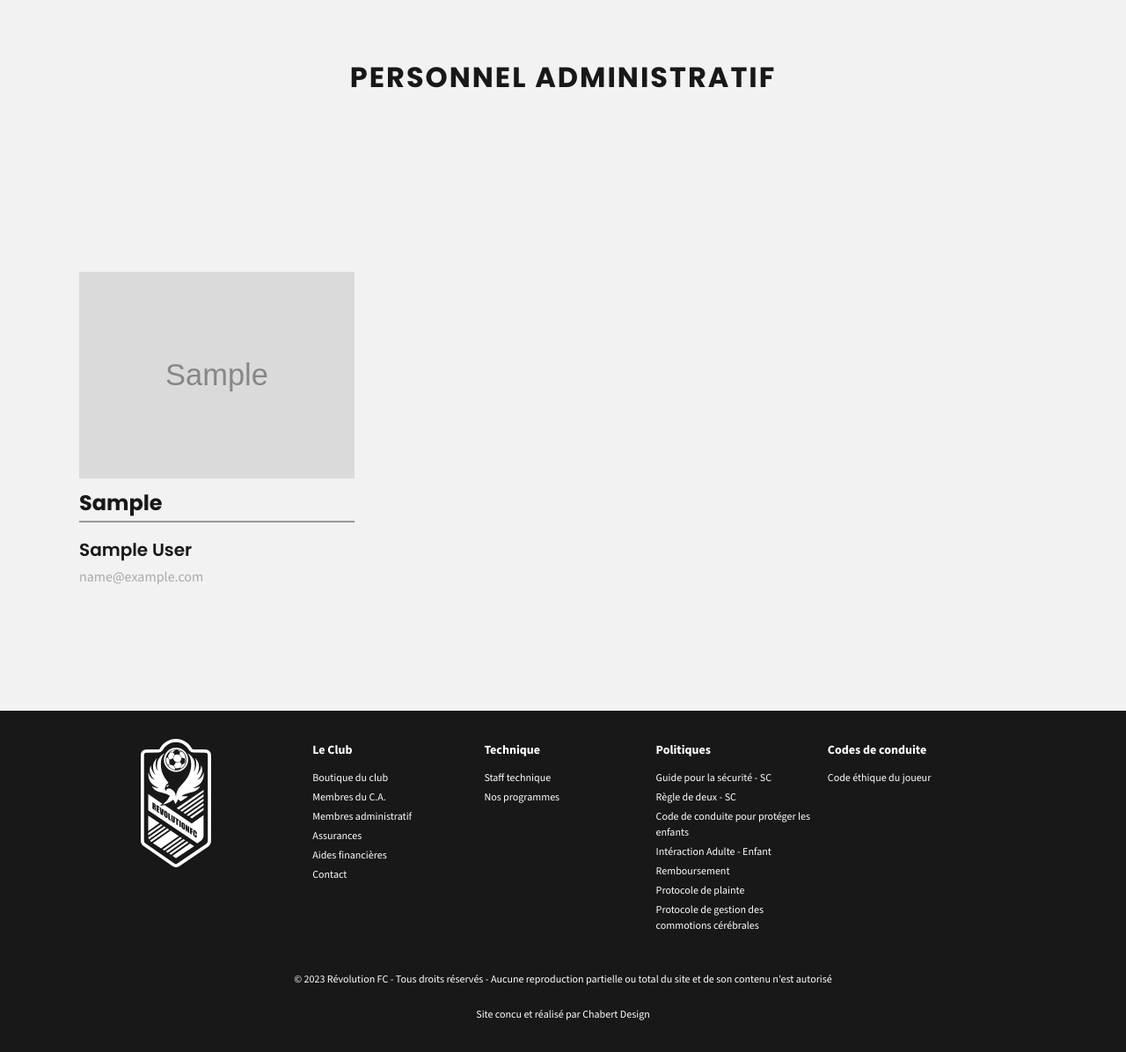
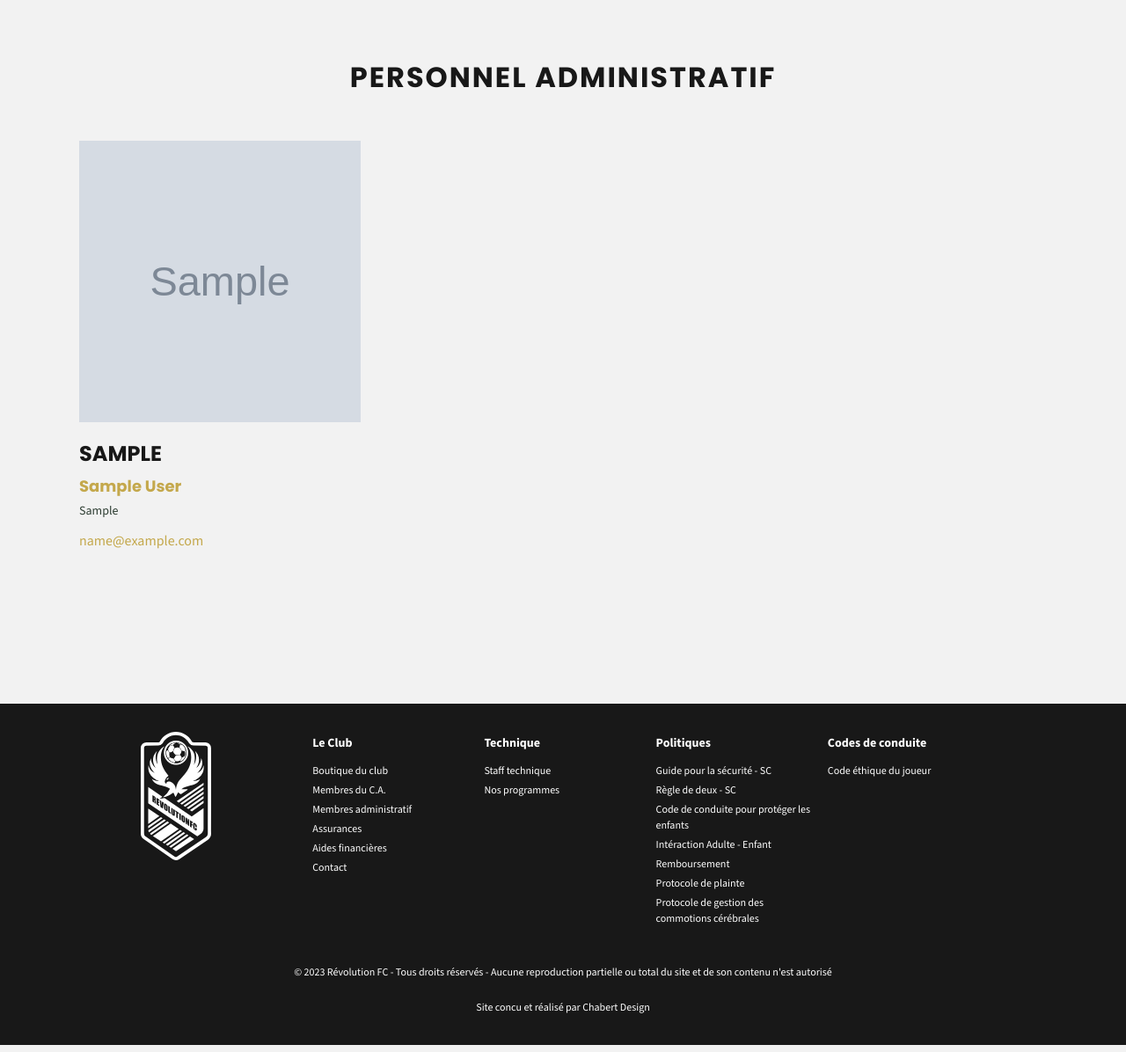
Before and after one commit to jo-chab/revolution-fc, a PHP site: page /club/membres_admin in a window 1280 px wide. Shown: the part 111-1307 px from the top of the page at 88% size. Run offline with PHP 8.4, Linux system fonts and the light colour scheme; tables that the repository leaves empty or names only in its code hold one stand-in row (values such as "Sample post"); grey boxes marked "Sample" are stand-in pictures; some libraries are stand-ins or nearby versions.

Commit message:
various fixes from admin

```diff
--- a/assets/css/global.css
+++ b/assets/css/global.css
@@ -567,44 +567,44 @@ img {
   height: auto; }
 
 /*** For extend ***/
-.web-layout, article, .w-hero .hero-overlay-content {
+.web-layout, article, .list-people, .w-hero .hero-overlay-content {
   width: 100%;
   max-width: 1260px;
   margin: 0 auto;
   position: relative; }
-  .web-layout.flex-layout, article.flex-layout, .w-hero .flex-layout.hero-overlay-content {
+  .web-layout.flex-layout, article.flex-layout, .flex-layout.list-people, .w-hero .flex-layout.hero-overlay-content {
     display: flex; }
-  .web-layout.grid-layout, article.grid-layout, .w-hero .grid-layout.hero-overlay-content {
+  .web-layout.grid-layout, article.grid-layout, .grid-layout.list-people, .w-hero .grid-layout.hero-overlay-content {
     display: grid;
     gap: 1rem; }
     @media (min-width: 768px) {
-      .web-layout.grid-layout, article.grid-layout, .w-hero .grid-layout.hero-overlay-content {
+      .web-layout.grid-layout, article.grid-layout, .grid-layout.list-people, .w-hero .grid-layout.hero-overlay-content {
         gap: 1.5rem; } }
     @media (min-width: 1024px) {
-      .web-layout.grid-layout, article.grid-layout, .w-hero .grid-layout.hero-overlay-content {
+      .web-layout.grid-layout, article.grid-layout, .grid-layout.list-people, .w-hero .grid-layout.hero-overlay-content {
         gap: 2.5rem; } }
-    .web-layout.grid-layout.field-filter, article.grid-layout.field-filter, .w-hero .grid-layout.field-filter.hero-overlay-content {
+    .web-layout.grid-layout.field-filter, article.grid-layout.field-filter, .grid-layout.field-filter.list-people, .w-hero .grid-layout.field-filter.hero-overlay-content {
       gap: .5rem; }
-  .web-layout.col-12, article.col-12, .w-hero .col-12.hero-overlay-content {
+  .web-layout.col-12, article.col-12, .col-12.list-people, .w-hero .col-12.hero-overlay-content {
     grid-template-columns: repeat(4, 1fr); }
     @media (min-width: 768px) {
-      .web-layout.col-12, article.col-12, .w-hero .col-12.hero-overlay-content {
+      .web-layout.col-12, article.col-12, .col-12.list-people, .w-hero .col-12.hero-overlay-content {
         grid-template-columns: repeat(6, 1fr); } }
     @media (min-width: 1024px) {
-      .web-layout.col-12, article.col-12, .w-hero .col-12.hero-overlay-content {
+      .web-layout.col-12, article.col-12, .col-12.list-people, .w-hero .col-12.hero-overlay-content {
         grid-template-columns: repeat(12, 1fr); } }
-  .web-layout.col-2, article.col-2, .w-hero .col-2.hero-overlay-content {
+  .web-layout.col-2, article.col-2, .col-2.list-people, .w-hero .col-2.hero-overlay-content {
     grid-template-columns: 1fr; }
     @media (min-width: 768px) {
-      .web-layout.col-2, article.col-2, .w-hero .col-2.hero-overlay-content {
+      .web-layout.col-2, article.col-2, .col-2.list-people, .w-hero .col-2.hero-overlay-content {
         grid-template-columns: repeat(2, 1fr); } }
-  .web-layout.col-3, article.col-3, .w-hero .col-3.hero-overlay-content {
+  .web-layout.col-3, article.col-3, .col-3.list-people, .w-hero .col-3.hero-overlay-content {
     grid-template-columns: 1fr; }
     @media (min-width: 768px) {
-      .web-layout.col-3, article.col-3, .w-hero .col-3.hero-overlay-content {
+      .web-layout.col-3, article.col-3, .col-3.list-people, .w-hero .col-3.hero-overlay-content {
         grid-template-columns: repeat(2, 1fr); } }
     @media (min-width: 1024px) {
-      .web-layout.col-3, article.col-3, .w-hero .col-3.hero-overlay-content {
+      .web-layout.col-3, article.col-3, .col-3.list-people, .w-hero .col-3.hero-overlay-content {
         grid-template-columns: repeat(3, 1fr); } }
 
 /*******************************************************
@@ -1055,39 +1055,59 @@ DESIGN SYSTEM – Lists
       /* Unicode character for a bullet (circle) */
       display: inline-flex; }
 
-.list-basic {
-  margin-bottom: 1rem;
-  margin-inline-start: 0; }
-  @media (min-width: 768px) {
-    .list-basic {
-      margin-inline-start: 3rem; } }
-  .list-basic li {
-    list-style-type: disc;
-    margin-bottom: .5rem;
-    font-family: 'Source Sans 3', sans-serif;
-    font-weight: 300;
-    font-size: 1rem;
-    line-height: 1.3em;
-    color: #181818; }
-    .list-basic li:last-of-type {
-      margin-bottom: 0; }
-    @media (min-width: 768px) {
-      .list-basic li {
-        font-size: 1.125rem; } }
-    .list-basic li a {
+.list-people {
+  margin-block: 3rem; }
+  @media (min-width: 768px) {
+    .list-people.col-2 .list-people-header {
+      grid-column: span 2; } }
+  @media (min-width: 768px) {
+    .list-people.col-3 .list-people-header {
+      grid-column: span 2; } }
+  @media (min-width: 1024px) {
+    .list-people.col-3 .list-people-header {
+      grid-column: span 3; } }
+  .list-people .people-el {
+    display: flex;
+    flex-flow: column nowrap;
+    gap: .5rem; }
+    .list-people .people-el .list-people-function {
+      font-family: 'Poppins', sans-serif;
+      font-weight: 700;
+      font-size: 1.5rem;
+      line-height: 1em;
+      color: #181818;
+      text-transform: uppercase;
+      margin-bottom: .5rem; }
+    .list-people .people-el .list-people-img {
+      margin-bottom: 1rem;
+      width: 100%;
+      aspect-ratio: 1;
+      background-position: top center;
+      background-repeat: no-repeat;
+      background-size: cover; }
+      @media (min-width: 768px) {
+        .list-people .people-el .list-people-img {
+          max-width: 320px; } }
+    .list-people .people-el .list-people-name {
+      font-family: 'Poppins', sans-serif;
+      font-weight: 700;
+      font-size: 1.125rem;
+      line-height: 1em;
+      color: #C4A84C;
+      text-transform: capitalize; }
+    .list-people .people-el .list-people-legend {
+      font-family: 'Source Sans 3', sans-serif;
       font-weight: 400;
-      color: #949A90;
-      border-bottom: 3px solid #949A90;
-      padding: 0 2px;
-      -webkit-transition: all 0.2s ease;
-      -moz-transition: all 0.2s ease;
-      transition: all 0.2s ease; }
-      .list-basic li a:hover {
-        background-color: #949A90;
-        color: white;
-        -webkit-transition: all 0.4s ease;
-        -moz-transition: all 0.4s ease;
-        transition: all 0.4s ease; }
+      font-size: 0.875rem;
+      line-height: 1.5em;
+      color: #2D3D32; }
+    .list-people .people-el .list-people-email {
+      margin-top: .5rem;
+      font-family: 'Source Sans 3', sans-serif;
+      font-weight: 400;
+      font-size: 1rem;
+      line-height: 1em;
+      color: #C4A84C; }
 
 /***** DOCUMENTS LISTS *****/
 .w-list-docs {
--- a/assets/css/global_admin.css
+++ b/assets/css/global_admin.css
@@ -666,7 +666,7 @@ ALERT MESSAGES in Dashboard
 .message-box {
   display: flex;
   flex-flow: row nowrap;
-  position: absolute;
+  position: fixed;
   bottom: 4rem;
   left: 50%;
   transform: translateX(-50%);
--- a/assets/scss/_admin-layout.scss
+++ b/assets/scss/_admin-layout.scss
@@ -158,7 +158,7 @@ ALERT MESSAGES in Dashboard
     display: flex;
     flex-flow: row nowrap;
 
-    position: absolute;
+    position: fixed;
     bottom: 4rem; left: 50%;
     transform: translateX(-50%);
     z-index: 10;
--- a/assets/scss/_design-system.scss
+++ b/assets/scss/_design-system.scss
@@ -379,35 +379,70 @@ DESIGN SYSTEM – Lists
         }
     }
 }
-.list-basic {
-    margin-bottom: 1rem;
-    margin-inline-start: 0;
-    @include tablet {
-        margin-inline-start: 3rem;
+
+.list-people {
+    @extend .web-layout;
+    margin-block: 3rem;
+
+    &.col-2 {
+        .list-people-header {
+            @include tablet {
+                grid-column: span 2;
+            }
+        }
     }
-    li {
-        list-style-type: disc;
-        margin-bottom: .5rem;
-        &:last-of-type {
-            margin-bottom: 0;
+
+    &.col-3 {
+        .list-people-header {
+            @include tablet {
+                grid-column: span 2;
+            }
+            @include desktop {
+                grid-column: span 3;
+            }
         }
-        @include font-family-reading();
-        @include font-style(300, 1rem, 1.3em, $primary-color-2);
-        @include tablet {
-            font-size: 1.125rem;
+    }
+
+    .people-el {
+        display: flex;
+        flex-flow: column nowrap;
+        gap: .5rem;
+
+        .list-people-function {
+            @include font-family-heading();
+            @include font-style(700, 1.5rem, 1em, $primary-color-2);
+            text-transform: uppercase;
+            margin-bottom: .5rem;
         }
 
-        a {
-            font-weight: 400;
-            color: $accent-color-1;
-            border-bottom: 3px solid $accent-color-1;
-            padding: 0 2px;
-            @include transition(all, .2s);
-            &:hover {
-                background-color: $accent-color-1;
-                color: white;
-                @include transition(all, .4s);
+        .list-people-img {
+            margin-bottom: 1rem;
+            width: 100%;
+            aspect-ratio: 1;
+
+            background-position: top center;
+            background-repeat: no-repeat;
+            background-size: cover;
+            @include tablet {
+                max-width: 320px;
             }
+        }
+
+        .list-people-name {
+            @include font-family-heading();
+            @include font-style(700, 1.125rem, 1em, $primary-color-1);
+            text-transform: capitalize;
+        }
+
+        .list-people-legend {
+            @include font-family-reading();
+            @include font-style(400, .875rem, 1.5em, $secondary-color-1);
+        }
+
+        .list-people-email {
+            margin-top: .5rem;
+            @include font-family-reading();
+            @include font-style(400, 1rem, 1em, $primary-color-1);
         }
     }
 }
--- a/club/membres_admin.php
+++ b/club/membres_admin.php
@@ -20,7 +20,7 @@
         <article>
 
             <h2 class="section-title">Personnel administratif</h2>
-            <ul class="grid-club-staff">
+            <ul class="list-people grid-layout col-3">
                 <?php
                     $stmtList = $db->prepare('SELECT * from MEMBERS_ADMIN ORDER BY
                     CASE
@@ -35,9 +35,9 @@
                         $name = nl2br(stripslashes($result['member_name']));
 
                         // Check if member_img is not empty
-                        $img = $result['member_img'];
+                        $img = nl2br(stripslashes($result['member_img']));
                         $imgUrl = "../".$img;
-                        $imgContainer = !empty($img) ? "<div class='people-vignette-img' style='background-image: url($imgUrl)'></div>" : '';
+                        $imgContainer = !empty($img) ? "<div class='list-people-img' style='background-image: url($imgUrl)'></div>" : '';
 
                         // Check if member_legend is not empty
                         $legend = nl2br(stripslashes($result['member_legend']));
@@ -45,16 +45,15 @@
 
                         // Check if member_email is not empty
                         $email = nl2br(stripslashes($result['member_email']));
-                        $emailContainer = !empty($email) ? "<p class='people-contact'><a href='mailto:$email'>$email</a></p>" : '';
+                        $emailContainer = !empty($email) ? "<a class='list-people-email' href='mailto:$email'>$email</a>" : '';
 
                         echo "
-			<li class='people-vignette'>
+            <li class='people-el'>
                 $imgContainer
-                <div class='people-info'>
-                    <h3 class='people-position'>$function</h3>
-                    <h4 class='people-name'>$name</h4>
-                    $emailContainer
-                </div>
+                <div class='list-people-function'>$function</div>
+                <div class='list-people-name'>$name</div>
+                $legendContainer
+                $emailContainer
             </li>
                 ";
                     }
```
Also changed, not shown: _includes/pages_admin.inc (+8 -8 lines), club/membres_ca.php (+9 -11 lines), staff_technique.php (+10 -11 lines).
